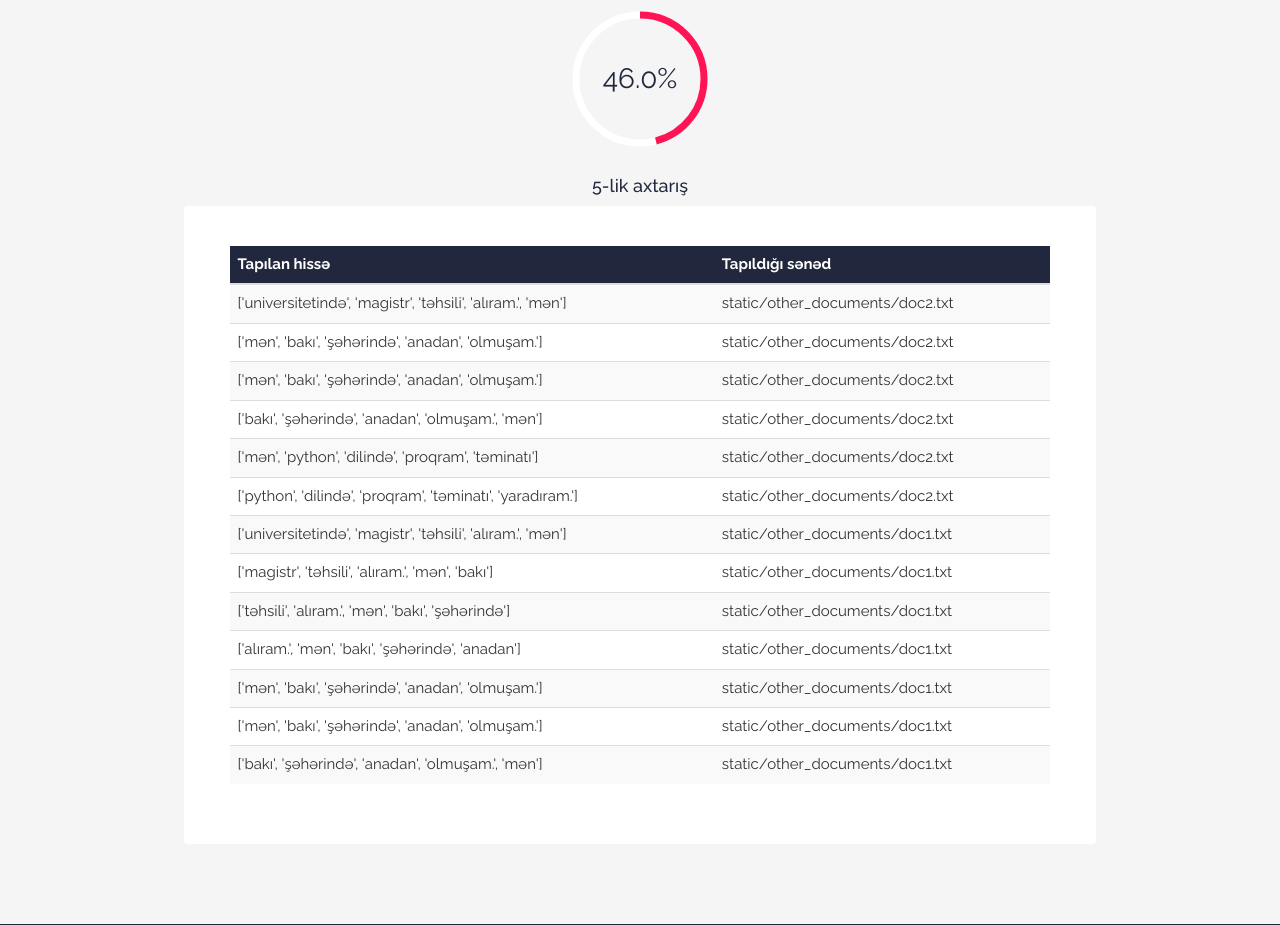
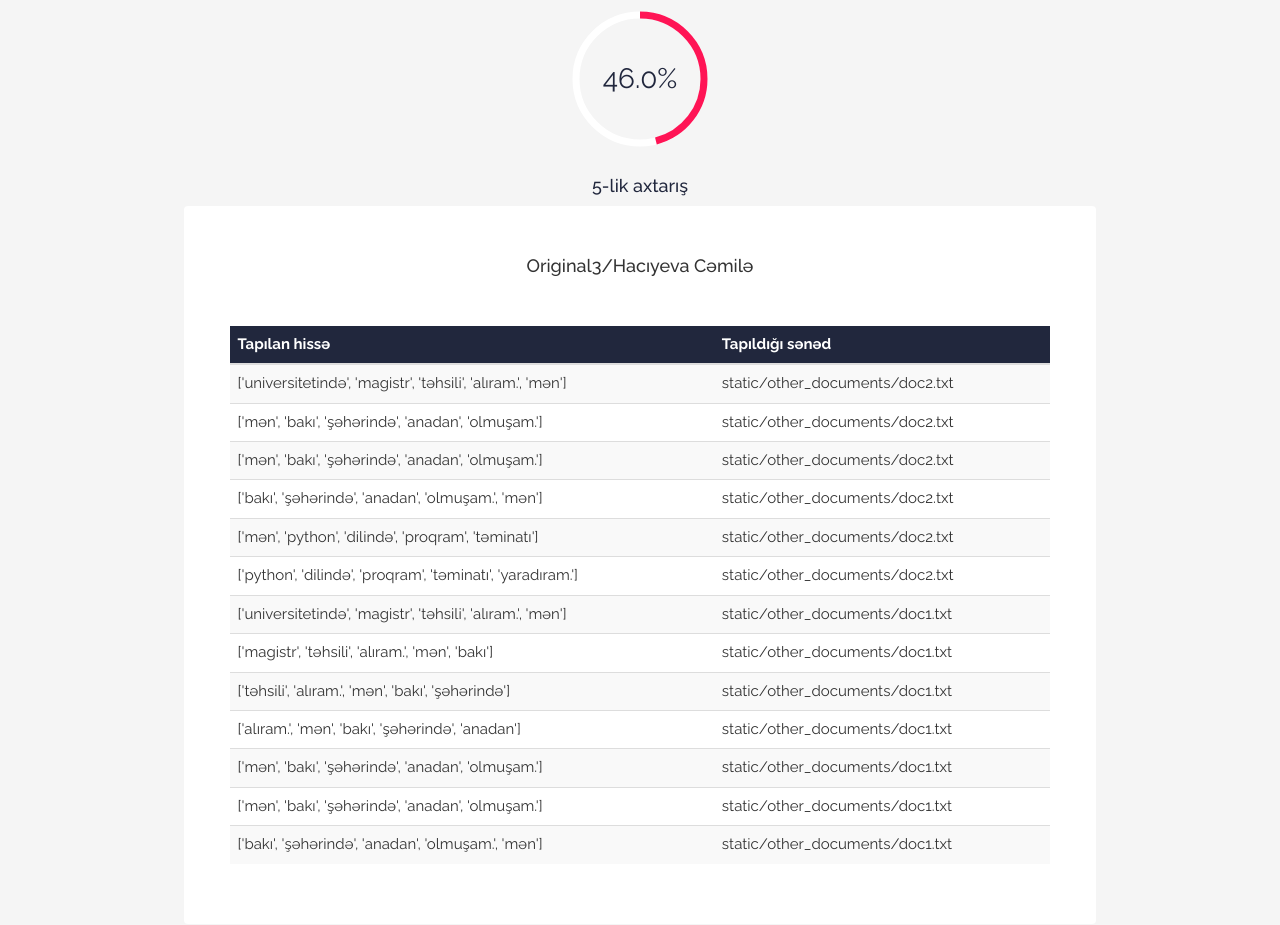
Before and after one commit to theprogbash/plagiant-ip, a Django app: page /result in a window 1280 px wide. Shown: the part 431-1356 px from the top of the page. Run offline with Django 3.2, Linux system fonts and the light colour scheme; the first user in the database is signed in; data comes from the database, SQL or seed files in the repository; some libraries are stand-ins or nearby versions.

Commit message:
Added document title to report table

```diff
--- a/templates/result.html
+++ b/templates/result.html
@@ -191,6 +191,11 @@
 
             <div class="detailed-report">
                 <div class="detailed-report-container">
+                    <div class="text-center">
+                        <h4 style="padding-bottom: 40px;">
+                            {{ last_uploaded.document_title }}/{{ last_uploaded.student_name }}
+                        </h4>
+                    </div>
                     <table class="table table-striped table-hover">
                         <thead>
                             <tr>
```
